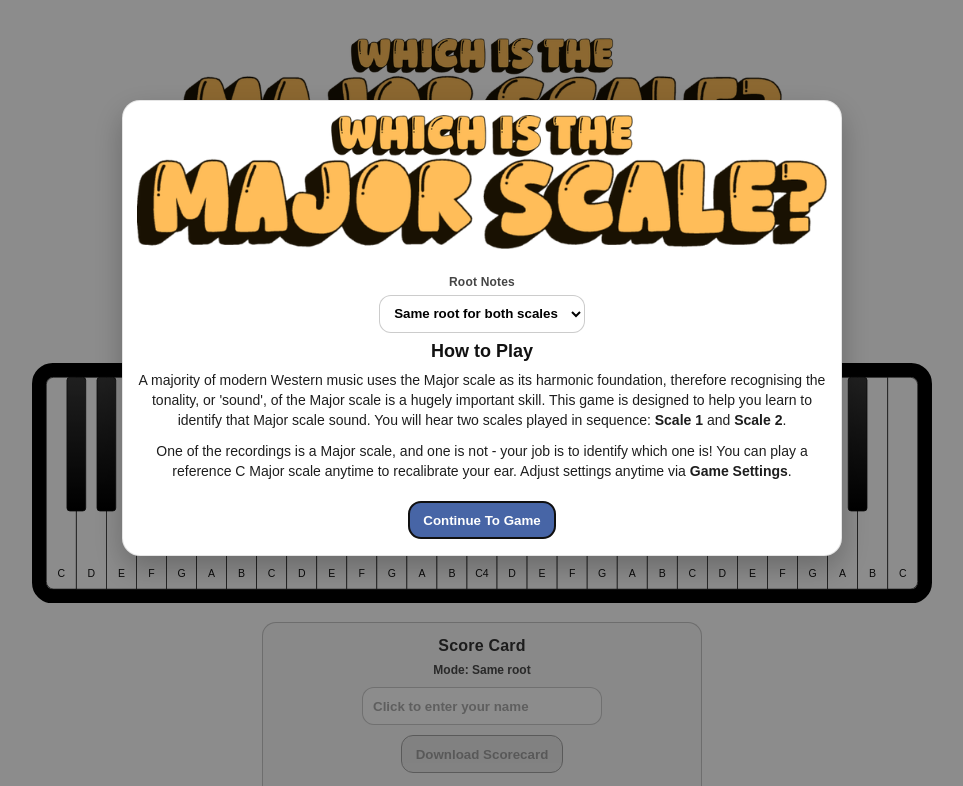
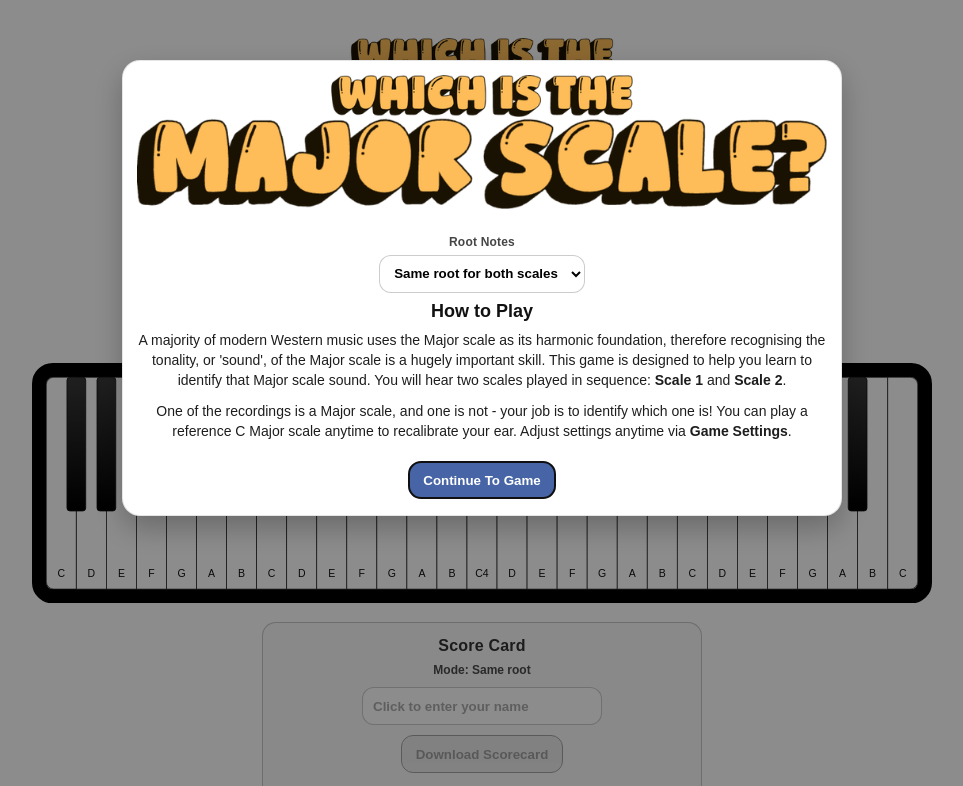
Before and after one commit to Bonzerelie/whichisthemajorscale, a plain HTML site: page index.html in a window 1280 px wide. Shown: the top 786 px of the page, without its empty margins (158-1121 px from the left). Drawn offline with Linux system fonts and the light colour scheme.

Commit message:
Update style.css

```diff
--- a/style.css
+++ b/style.css
@@ -286,20 +286,11 @@ button:disabled{
 }
 
 /* Modals */
-.modal{
-  position:fixed;
-  inset:0;
-  background:rgba(0,0,0,.45);
-  display:flex;
-  align-items:flex-start;
-  justify-content:center;
-  padding-top: 100px;
-  padding-left:10px;
-  padding-right: 10px;
-  z-index:50;
-  overflow:auto;
-  overscroll-behavior: contain;
-  -webkit-overflow-scrolling: touch;
+.modal {
+  position: fixed; inset: 0; background: rgba(0,0,0,.45);
+  display: flex; align-items: flex-start; justify-content: center;
+  padding-top: 60px; padding-left: 10px; padding-right: 10px;
+  z-index: 50; overflow: auto;
 }
 .modal.hidden{display:none}
 .modalCard{
```
